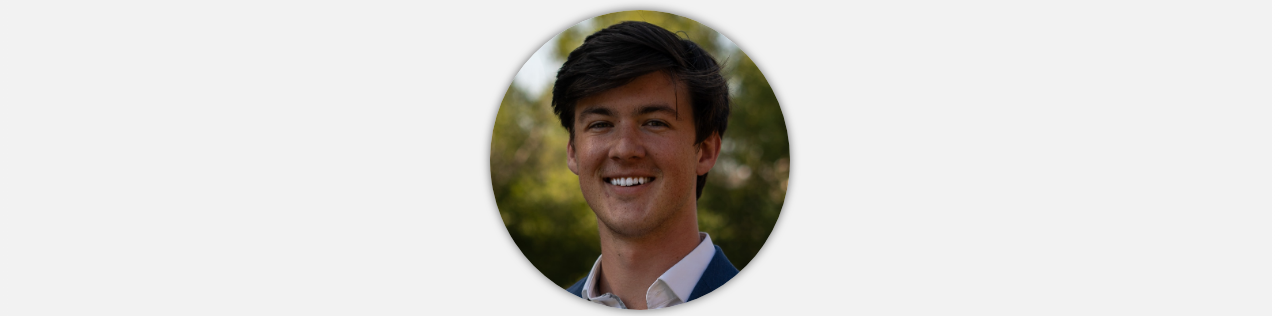
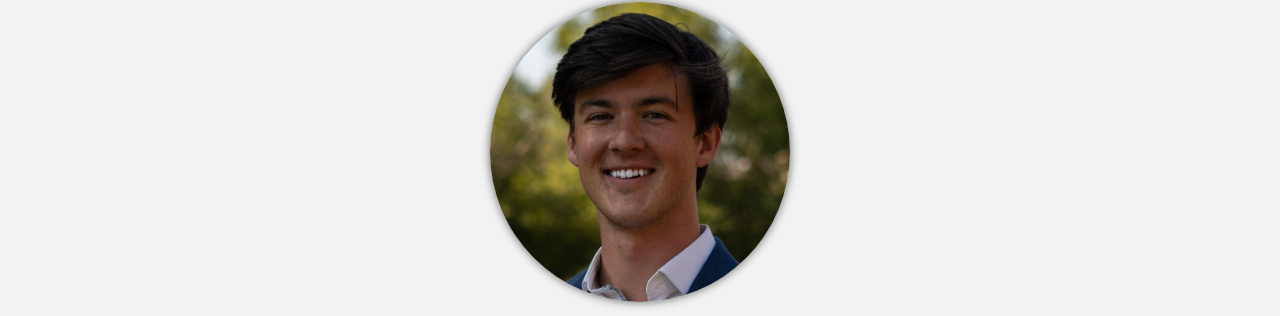
Before and after one commit to Stuartwastaken/Stuartwastaken, a plain HTML site: page index.html in a window 1280 px wide. Shown: the part 75-391 px from the top of the page. Drawn offline with Linux system fonts and the light colour scheme.

Commit message:
Update styles.css

```diff
--- a/styles.css
+++ b/styles.css
@@ -1,15 +1,15 @@
 @import url("https://fonts.googleapis.com/css2?family=Roboto:wght@300&display=swap");
-body{
-  padding-top: env(safe-area-inset-top);
+body, html{
+  margin: 0;
   background-color: #f2f2f2;
 }
+
 html {
   /* height: 100%; */
   margin: 0;
   /* display: flex; */
   justify-content: center;
   /* align-items: center; */
-  background: linear-gradient(to right, #f2f2f2, #ffffff);
 }
 
 .container {
```
